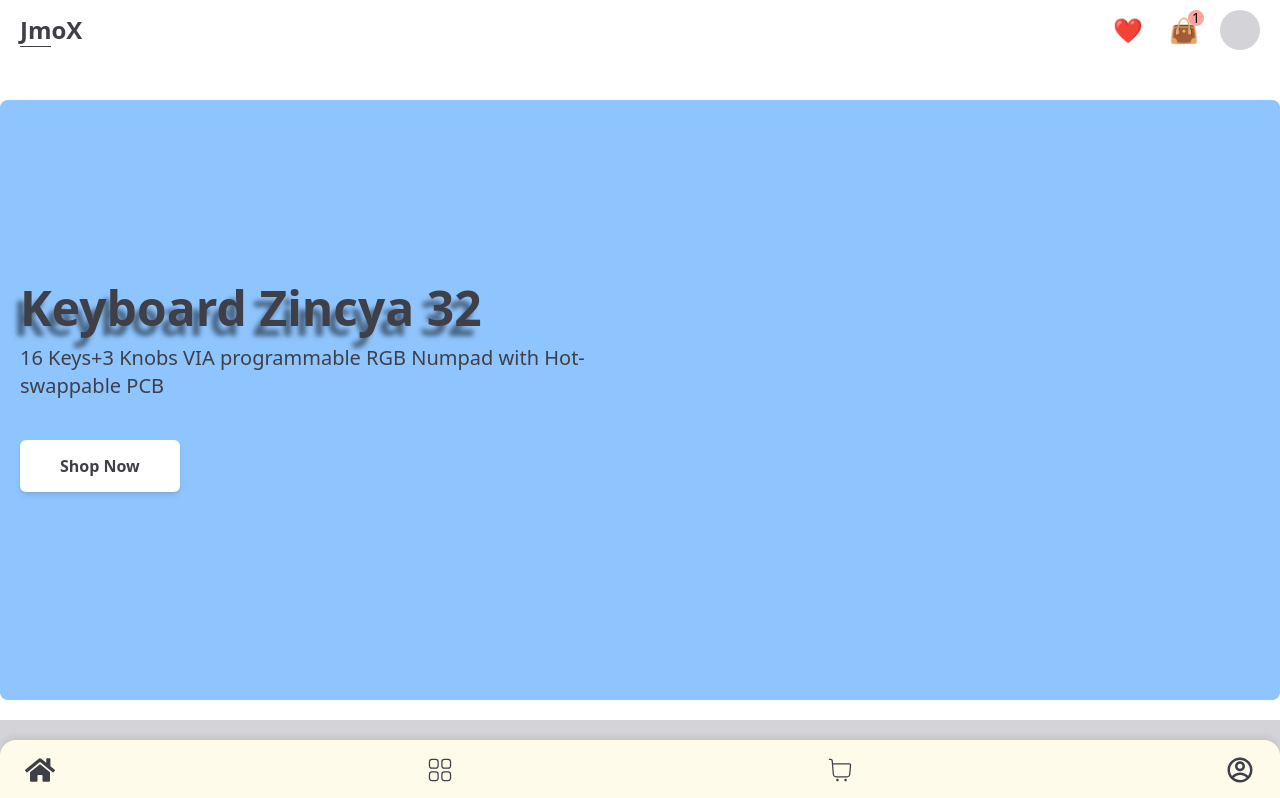
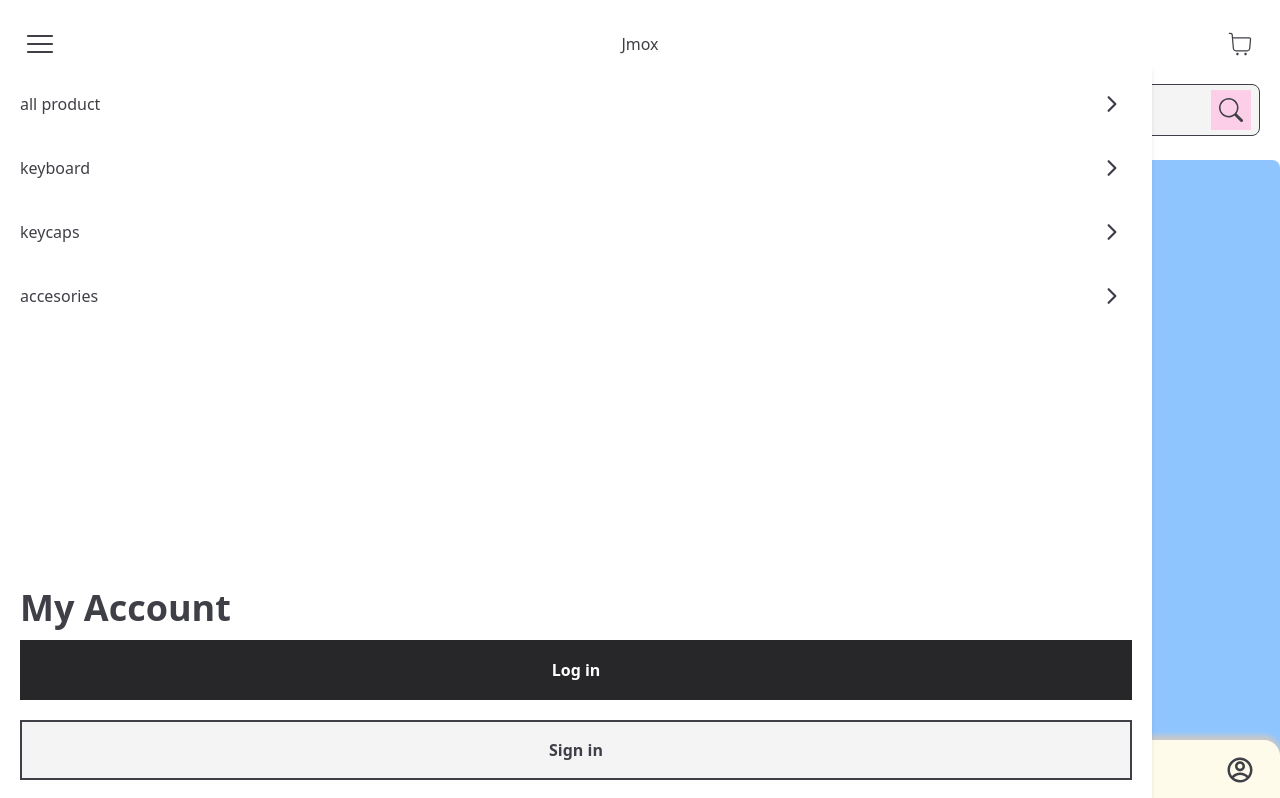
Before and after one commit to Bills-6/E-oommerce-basic, a Next.js app: page / in a window 1280 px wide. Shown: the top 798 px of the page. Built offline with nearby package versions, Linux system fonts and the light colour scheme.

Commit message:
smart header

```diff
--- /dev/null
+++ b/app/components/headerTop.tsx
@@ -0,0 +1,79 @@
+'use client';
+
+import { BsSearch } from "react-icons/bs";
+import { RxHamburgerMenu } from "react-icons/rx";
+import { CiShoppingCart } from "react-icons/ci";
+// react property
+import { useState, useEffect, useRef } from "react";
+
+function SearchBar() {
+	return (
+		<search className="w-full h-13 rounded-lg border bg-zinc-100 overflow-hidden relative">
+			<input className="w-full h-full px-5 pe-15" placeholder="Search here" type="search" name="search" />
+
+			<button className="absolute w-10 h-10 top-1/2 -translate-y-1/2 right-2 bg-pink-200 full-center text-2xl" type="button">
+				<BsSearch />
+			</button>
+		</search>
+	);
+}
+
+export default function HeaderTop() {
+	const [isInvisible, setIsInvisible] = useState(true);
+	const lastScrollY = useRef(0);
+
+	useEffect(() => {
+		const handleScroll = () => {
+			const currentScrollY = window.scrollY;
+			const previousScrollY = lastScrollY.current;
+
+			if (currentScrollY <= 0) {
+				setIsInvisible(true);
+			}
+			else if (currentScrollY > previousScrollY) {
+				setIsInvisible(false);
+			}
+			else if (currentScrollY < previousScrollY) {
+				setIsInvisible(true);
+			}
+
+			lastScrollY.current = currentScrollY;
+		};
+
+		window.addEventListener("scroll", handleScroll, {
+			passive: true,
+		});
+
+		return () => {
+			window.removeEventListener("scroll", handleScroll);
+		};
+	}, []);
+
+	const handleNavClick = () => {
+		setIsInvisible(true);
+	}
+
+	return (
+		<header className={`fixed inset-x-0 top-0 z-50 transition-transform duration-300 ease-in-out bg-white px-5 pb-5
+			${
+				isInvisible
+				? "translate-y-0"
+				: "-translate-y-full"
+			}
+		`}>
+			<div className="container mx-auto">
+				{/* mobile Layout */}
+				<div className="mobileWrapper flex items-center justify-between mb-5 pt-6">
+					<button className="hamburger w-10 h-10 text-3xl full-center" type="button">
+						<RxHamburgerMenu />
+					</button>
+					<a className="" href="#">Jmox</a>
+					<button className="whilist w-10 h-10 full-center text-3xl" type="button">
+						<CiShoppingCart />
+					</button>
+				</div>
+				<SearchBar />
+			</div>
+		</header>
+	);
+}
--- a/app/components/navBottom.tsx
+++ b/app/components/navBottom.tsx
@@ -9,16 +9,16 @@ export default function NavBottomHome() {
 	return (
 	<nav className='fixed bottom-0 left-0 right-0 h-15 z-20 bg-amber-50 rounded-tl-2xl rounded-tr-2xl shadow-[0_-5px_5px_#c9c9c9] px-5'>
           <ul className='navList h-full flex items-center justify-between'>
-			<li className="w-10 h-10 text-3xl full-center">
+			<li className="w-10 h-10 text-3xl full-center cursor-pointer hover-nav-bottom">
 				<FaHome />
 			</li>
-			<li className="w-10 h-10 text-3xl full-center">
+			<li className="w-10 h-10 text-3xl full-center cursor-pointer hover-nav-bottom">
 				<CiGrid41 />
 			</li>
-			<li className="w-10 h-10 text-3xl full-center">
+			<li className="w-10 h-10 text-3xl full-center cursor-pointer hover-nav-bottom">
 				<CiShoppingCart />
 			</li>
-			<li className="w-10 h-10 text-3xl full-center">
+			<li className="w-10 h-10 text-3xl full-center cursor-pointer hover-nav-bottom">
 				<RiAccountCircleLine />
 			</li>
 		  </ul>
--- a/app/components/sidebar.tsx
+++ b/app/components/sidebar.tsx
@@ -1,15 +1,15 @@
 'use client';
 
-// import react property
-import { useState } from 'react';
-
-import { dataMainMenu, listDetailAccount } from '../lib/mappings/listSidebar'
+// react icon
+import { IoIosArrowForward } from "react-icons/io";
+// data
+import { categoryList } from "../lib/mappings/listSidebar";
+// component
+import EntryTitle from "./entryTitle";
 
 // interfice | type
 interface ListTypeProps {
-	href: string;
-	value: string;
-	icon: string;
+	name: string | undefined;
 }
 
 interface SidebarProps {
@@ -17,85 +17,43 @@ interface SidebarProps {
 	onClose: () => void
 }
 
-// component child
-function List(
-	{ href, value, icon }:ListTypeProps
+// list component
+function ListCategoryMobile(
+	{ name }: ListTypeProps
 ) {
 	return (
-		<li className="mb-2 hover:bg-zinc-100 cursor-pointer active:bg-zinc-200 active:shadow-md active:scale-[0.99]">
-			<a href="#" className="flex items-center">
-				<div className="iconList w-10 h-10 full-center text-xl">{icon}</div>
-				<span className="contentList">{value}</span>
-			</a>
+		<li className='categoryItem mb-6 flex items-center justify-between'>
+			<span className="contentCategory">{name}</span>
+			<button className='viewCategoryBtn w-10 h-10 full-center text-2xl'>
+				<IoIosArrowForward />
+			</button>
 		</li>
 	);
 }
 
 export default function SidebarHomeMobile({ active, onClose }: SidebarProps) {
-
 	return (
 	<>
-
 		{active && (
-			<button className='w-[40%] inset-0 left-0 top-0 h-screen fixed z-[122] bg-zinc-700/70' onClick={onClose}></button>
+			<button className='w-[10%] inset-0 left-0 top-0 h-screen fixed z-[122] bg-zinc-700/70' onClick={onClose}></button>
 		)}
 
-		<aside className={`fixed w-[70%] right-0 top-0 h-screen bg-white shadow-md rounded-tl-2xl overflow-hidden rounded-bl-2xl z-[200] transition-all ${active ? '' : 'translate-x-400 hidden'} `}>
-			<header className="p-5 bg-blue-500">
-				<div className="title flex items-center justify-between mb-5">
-					<div className="logos flex items-center gap-3">
-						<div className="iconLogo w-10 h-10 bg-white rounded-xl full-center">🛒</div>
-						<span className="font-bold text-xl text-white">JmoX</span>
-					</div>
-					<button className={`closeSidebar w-10 h-10 relative full-center cursor-pointer group active:scale-[0.9]`} onClick={onClose} type="button">
-						<div className="line w-1/2 h-1 rotate-45 bg-white absolute group-hover:bg-zinc-200"></div>
-						<div className="line w-1/2 h-1 -rotate-45 bg-white absolute group-hover:bg-zinc-200"></div>
-					</button>
+		<aside className={`fixed w-[90%] left-0 top-[calc(24px+40px)] h-[calc(100dvh-(24px+40px))] bg-white shadow-md overflow-hidden z-[200] transition-all p-5 flex flex-col justify-between`}>
+			<ul className='categoryList'>
+				{categoryList.map(category => (
+					<ListCategoryMobile
+						key={category.id}
+						name={category.name}
+					/>
+				))}
+			</ul>
+			<div className="accountPage">
+				<EntryTitle value="My Account"/>
+				<div className="buttonAuthentication">
+					<button className="w-full h-15 bg-zinc-800 text-white font-bold mb-5">Log in</button>
+					<button className="w-full h-15 bg-zinc-100 border-2 text-zinc-700 font-bold">Sign in</button>
 				</div>
-
-				<div className="userProfil flex items-center gap-2">
-					<div className="hitboxProfil w-15 h-15">
-						<a className="full-center bg-zinc-100 w-15 h-15 rounded-full" href="#?"></a>
-					</div>
-					<div className="descriptionProfil grow self-start text-white">
-						<h3 className="gretting text-lg">Halo, pengguna!</h3>
-						<p className="font-semibold">
-							<a className="" href="?">Login </a>
-							/
-							<a className="" href="?"> Daftar</a>
-						</p>
-					</div>
-				</div>
-			</header>
-
-			<section className="sidebarListParent">
-				{/*  */}
-				<section className="py-3" aria-description="sidebarList">
-					<h5 className="font-semibold mb-1 px-3">Menu utama</h5>
-					<ul className="px-3">
-						{dataMainMenu.map((list, i) => (
-							<List
-							key={i}
-							icon={list.icon}
-							value={list.title}
-							href='?'/>
-						))}
-					</ul>
-				</section>
-				<hr className='h-0.5 mx-3 bg-zinc-900' />
-				<section className="py-3" aria-description="sidebarList">
-					<h5 className="font-semibold mb-1 px-3">Akun Saya</h5>
-					<ul className="px-3">
-						{listDetailAccount.map((item, i) => (
-							<List
-							key={i}
-							icon={item.icon}
-							value={item.title}
-							href='?'/>
-						))}
-					</ul>
-				</section>
-			</section>
+			</div>
 		</aside>
 	</>
 	);
--- a/app/components/slider.tsx
+++ b/app/components/slider.tsx
@@ -14,7 +14,7 @@ import { ChevronRight, ChevronLeft } from "lucide-react";
 export default function Slider() {
 	return (
 		<Suspense fallback={<div className="p-5 bg-red-300"></div>}>
-		<div className="w-full max-w-4xl md:max-w-none py-10 pb-5 lg:relative">
+		<div className="w-full max-w-4xl md:max-w-none pt-40 pb-5 lg:relative">
 			<Swiper
 				modules={[Navigation, Pagination, Autoplay]}
 				navigation={{
--- a/app/globals.css
+++ b/app/globals.css
@@ -44,3 +44,10 @@
   cursor: pointer;
   transition-duration: 0.5s;
 }
+
+.hover-nav-bottom {
+  transition: 0.3s;
+}
+.hover-nav-bottom:hover {
+  scale: 1.1;
+}
--- a/app/lib/mappings/listSidebar.ts
+++ b/app/lib/mappings/listSidebar.ts
@@ -1,15 +1,6 @@
-import { Grid2X2 } from "lucide-react";
-
-export const dataMainMenu = [
-	{ icon: '🏠', title: 'Beranda', href: '?', id: '' },
-	{ icon: '📦', title: 'Semua kategori', href: '', id: '' },
-	{ icon: '🔥', title: 'Produk Terlaris', href: '', id: '' },
-	{ icon: '🏷', title: 'Promo & Diskon', href: '', id: '' },
+export const categoryList = [
+	{ name: 'all product', id: 'allProduct', },
+	{ name: 'keyboard', id: 'keyboard', },
+	{ name: 'keycaps', id: 'keycaps', },
+	{ name: 'accesories', id: 'accesories', },
 ];
-
-export const listDetailAccount = [
-	{ icon: '👜', title: 'Pesanan Saya', href: '' },
-	{ icon: '♥', title: 'Wishlist', href: '' },
-	{ icon: '📍', title: 'Alamat Pengiriman', href: '' },
-	{ icon: '💳', title: 'Metode Pembayaran', href: '' },
-];
--- a/app/page.tsx
+++ b/app/page.tsx
@@ -1,7 +1,7 @@
 'use client'
 
 // react method
-import { useState, useEffect } from 'react';
+import { useState } from 'react';
 
 
 // component
@@ -15,6 +15,7 @@ import AboutPage from './components/aboutBrand';
 import NewSteller from './components/newsteller';
 import Footer from './components/footer';
 import NavBottomHome from './components/navBottom';
+import HeaderTop from './components/headerTop';
 
 export default function Home() {
   const [isOpen, setIsOpen] = useState(false);
@@ -23,41 +24,18 @@ export default function Home() {
     setIsOpen(!isOpen);
   }
 
+
+
   return (
     <div className="root text-zinc-700">
       <SidebarHomeMobile active={isOpen} onClose={handleOpenSidebarMobile} />
-
-      <header className="flex px-5 items-center justify-between h-15">
-        <div className="leftHeader flex items-center gap-2">
-          <div className="logos">
-            <a href="" className="font-bold text-2xl">JmoX</a>
-            <hr className="w-1/2" />
-          </div>
-        </div>
-
-        <div className="fitures-header flex items-center justify-between gap-4">
-          <button className="w-10 h-10 text-2xl">❤</button>
-          <button className="w-10 h-10 text-2xl relative">
-            👜
-            <span className="indexIndicatorCart absolute w-4 h-4 bg-red-300 right-0 top-0 text-sm text-zinc-950 rounded-full full-center">1</span>
-          </button>
-          <button onClick={handleOpenSidebarMobile} className="accountHitbox w-10 h-10 cursor-pointer group">
-            <div className="w-full h-full bg-zinc-300 rounded-full group-hover:bg-zinc-400 "></div>
-          </button>
-        </div>
-      </header>
-        <search className="py-2 px-5 md:hidden mb-7" aria-description="searchBar_mobile">
-          <form className="relative">
-            <input className="bg-zinc-200 h-10 w-full outline-2 outline-zinc-300 rounded-md shadow-md px-5 ps-10" name="search_product" placeholder="Cari produk" type="search" />
-
-            <span className="w-10 h-10 full-center absolute top-1/2 -translate-y-1/2 left-0">🔎</span>
-          </form>
-        </search>
+      {/* <div className='bar-promo h-15 bg-red-300'></div> */}
+      <HeaderTop />
 
         {/* banner */}
         <Slider />
 
-        <main className=''>
+        <main>
           <section className='' aria-label='flashSalePage'>
               <LastestProducts/>
               <ByCategory />
```
